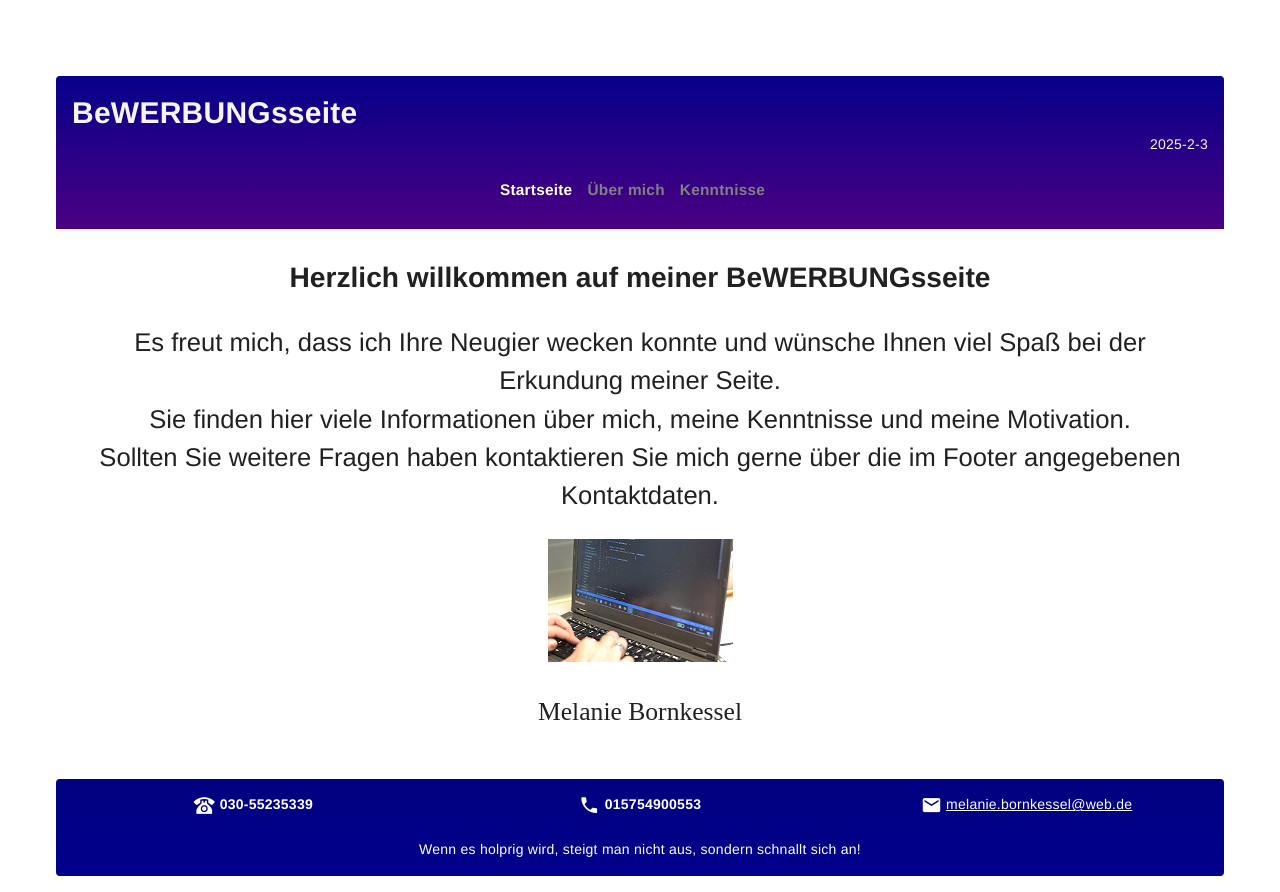
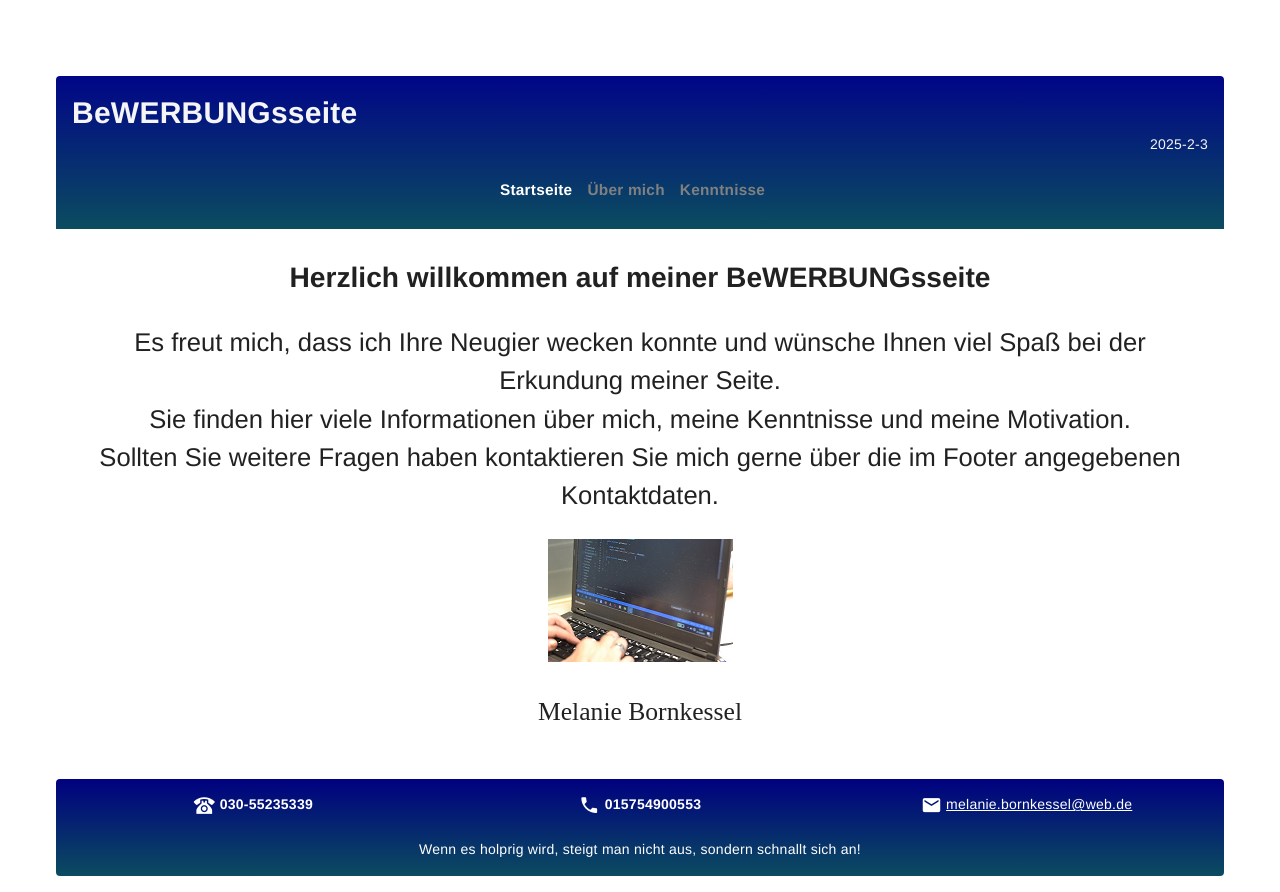
Before and after one commit to melanieborn/Bewerbungsseite, a Vue app in the folder myweb/: page / in a window 1280 px wide. Built offline with nearby package versions, Linux system fonts and the light colour scheme.

Commit message:
new bg color

```diff
--- a/myweb/src/components/FooterComponent.vue
+++ b/myweb/src/components/FooterComponent.vue
@@ -51,7 +51,7 @@
     color:  white;
   }
   .card {
-    background-image: linear-gradient(#000080, darkblue);
+    background-image: linear-gradient(#000080, #0B4C5F);
     color: white;
   }
   .prog {
--- a/myweb/src/components/TabComponent.vue
+++ b/myweb/src/components/TabComponent.vue
@@ -87,7 +87,7 @@
     margin: 0 10px;
   }
   .oben {
-    background-image: linear-gradient(darkblue,indigo);
+    background-image: linear-gradient(darkblue,#0B4C5F);
   }
   .name {
     text-align: left;
```
